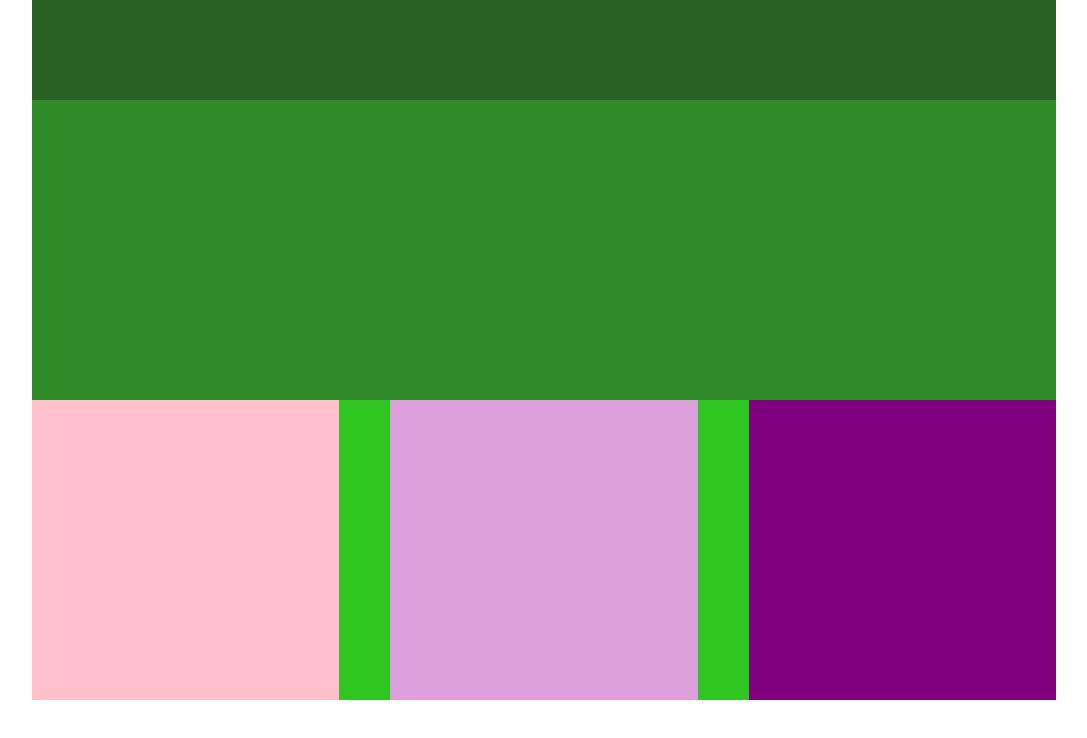
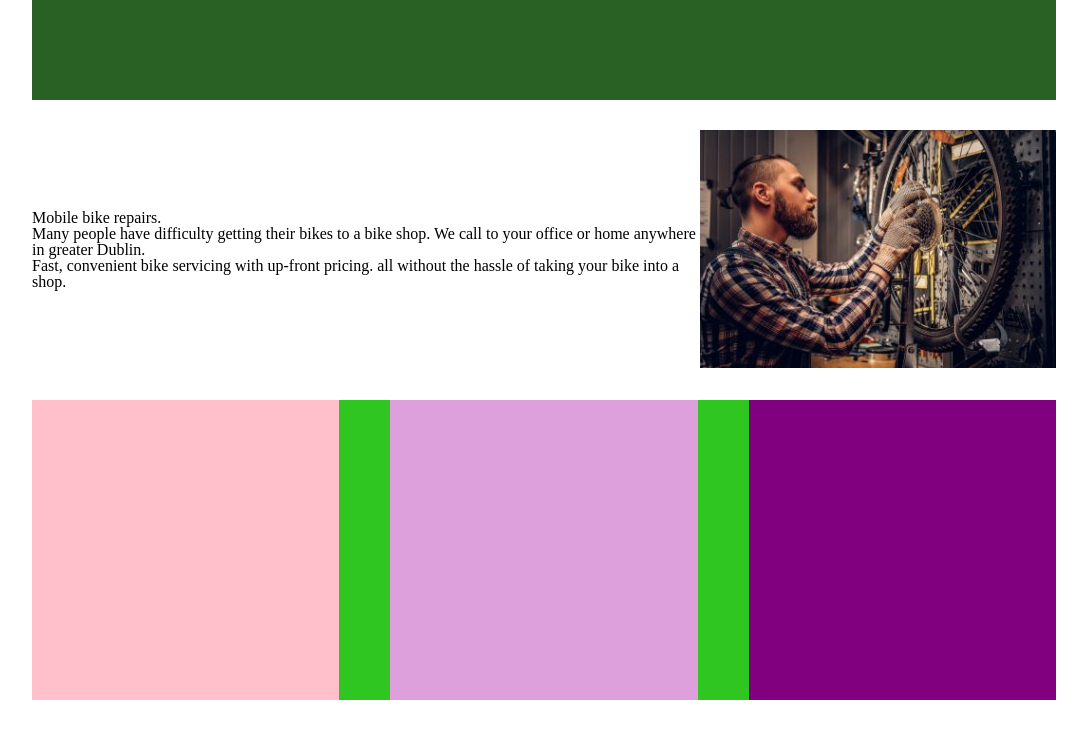
Before and after one commit to odacrem123/bike-repair-website, a plain HTML site: page index.html in a window 1280 px wide. Shown: the whole page, without its empty margins (96-1183 px from the left). Drawn offline with Linux system fonts and the light colour scheme.

Commit message:
main html code added
finish adding the html code and img needed for the main section part

```diff
--- a/index.html
+++ b/index.html
@@ -18,8 +18,14 @@
 
     </header>
     <main>
-      <div class="herobox1"></div>
-      <div class="herobox2"></div>
+      <div class="herobox1">
+        <h1>Mobile bike repairs.</h1>
+        <p>Many people have difficulty getting their bikes to a bike shop. We call to your office or home anywhere  in greater Dublin. </p>
+        <p>Fast, convenient bike servicing with up-front pricing. all without the hassle of taking your bike into a shop.</p>
+      </div>
+      <div class="herobox2">
+        <img src="images/image-bike-repair-service.jpg" alt="person servicing a bike in dublin">
+      </div>
     </main>
     <div class="cards">
       <div class="card1"></div>
--- a/style.css
+++ b/style.css
@@ -1,6 +1,5 @@
 .container {
   width: 1024px;
-  background-color: rgb(18, 60, 12);
   min-height: 300px;
   margin-left: auto;
   margin-right: auto;
@@ -12,8 +11,17 @@ header {
 }
 
 main {
-  background-color: rgb(49, 139, 41);
   min-height: 300px;
+  display: flex;
+  align-items: center;
+}
+
+.herobox1 {
+  flex: 2;
+}
+
+.herobox2 {
+  flex: 1;
 }
 
 .cards {
```
